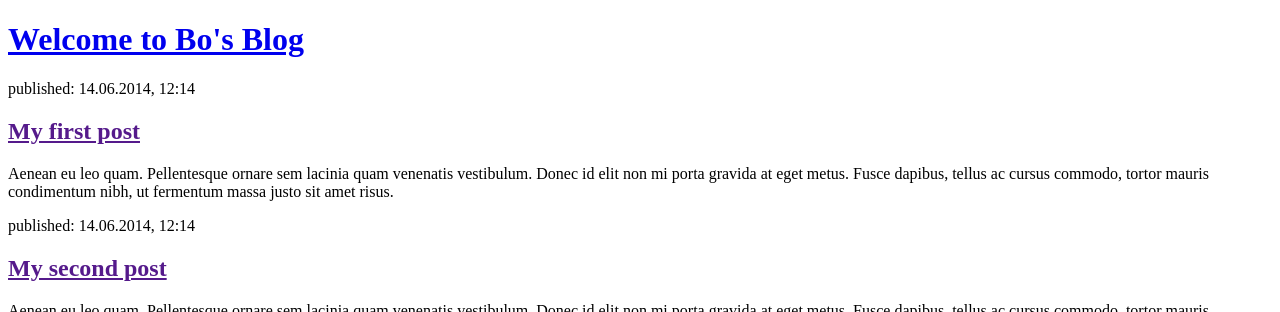
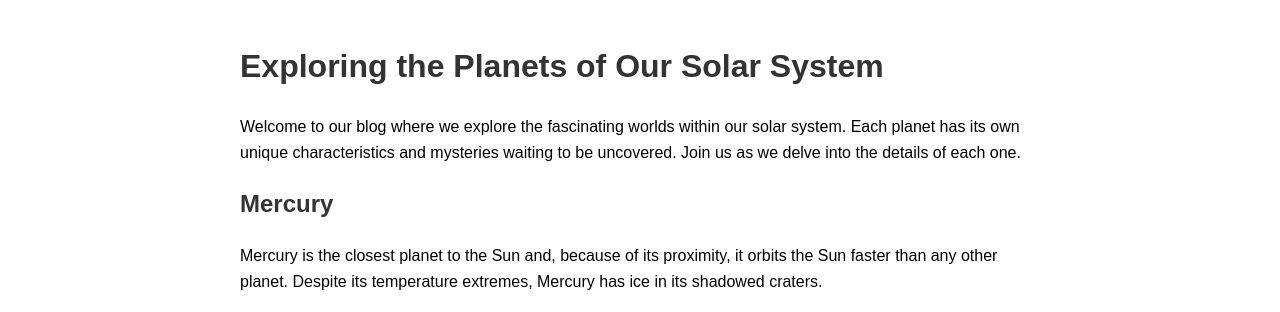
Before and after one commit to WangBo-YL/django, a Django app: page / in a window 1280 px wide. Shown: the top 312 px of the page. Run offline with Django 3.2, Linux system fonts and the light colour scheme.

Commit message:
update html

```diff
--- a/blog/templates/blog/post_list.html
+++ b/blog/templates/blog/post_list.html
@@ -1,22 +1,69 @@
 <!DOCTYPE html>
-<html>
-    <head>
-        <title>Bo's Blog</title>
-    </head>
-    <body>
-        <header>
-            <h1><a href="/">Welcome to Bo's Blog</a></h1>
-        </header>
-        <article>
-            <time>published: 14.06.2014, 12:14</time>
-            <h2><a href="">My first post</a></h2>
-            <p>Aenean eu leo quam. Pellentesque ornare sem lacinia quam venenatis vestibulum. Donec id elit non mi porta gravida at eget metus. Fusce dapibus, tellus ac cursus commodo, tortor mauris condimentum nibh, ut fermentum massa justo sit amet risus.</p>
-        </article>
+<html lang="en">
+<head>
+    <meta charset="UTF-8">
+    <meta name="viewport" content="width=device-width, initial-scale=1.0">
+    <title>Exploring the Planets of Our Solar System</title>
+    <style>
+        body {
+            font-family: Arial, sans-serif;
+            margin: 0;
+            padding: 0;
+            line-height: 1.6;
+        }
+        .container {
+            max-width: 800px;
+            margin: auto;
+            padding: 20px;
+        }
+        h1, h2 {
+            color: #333;
+        }
+        p, img {
+            margin: 10px 0;
+        }
+        img {
+            max-width: 100%;
+            height: auto;
+        }
+    </style>
+</head>
+<body>
+    <div class="container">
+        <h1>Exploring the Planets of Our Solar System</h1>
+        <p>Welcome to our blog where we explore the fascinating worlds within our solar system. Each planet has its own unique characteristics and mysteries waiting to be uncovered. Join us as we delve into the details of each one.</p>
 
-        <article>
-            <time>published: 14.06.2014, 12:14</time>
-            <h2><a href="">My second post</a></h2>
-            <p>Aenean eu leo quam. Pellentesque ornare sem lacinia quam venenatis vestibulum. Donec id elit non mi porta gravida at eget metus. Fusce dapibus, tellus ac cursus commodo, tortor mauris condimentum nibh, ut f.</p>
-        </article>
-    </body>
+        <h2>Mercury</h2>
+        <p>Mercury is the closest planet to the Sun and, because of its proximity, it orbits the Sun faster than any other planet. Despite its temperature extremes, Mercury has ice in its shadowed craters.</p>
+        <img src="your-image-source-here.jpg" alt="Mercury" />
+
+        <h2>Venus</h2>
+        <p>Venus is often called Earth's sister planet due to their similar size and composition. However, its thick, toxic atmosphere and extreme surface temperatures make it a very different world.</p>
+        <img src="your-image-source-here.jpg" alt="Venus" />
+
+        <h2>Earth</h2>
+        <p>Our home planet, Earth, is the only planet in our solar system known to harbor life. It has a diverse environment and climate that supports a wide range of life forms.</p>
+        <img src="your-image-source-here.jpg" alt="Earth" />
+
+        <h2>Mars</h2>
+        <p>Mars, known as the Red Planet, intrigues scientists with the possibility of water beneath its surface and its potential for past or present life.</p>
+        <img src="your-image-source-here.jpg" alt="Mars" />
+
+        <h2>Jupiter</h2>
+        <p>Jupiter is the largest planet in our solar system. Its Great Red Spot, a giant storm larger than Earth, has raged for hundreds of years.</p>
+        <img src="your-image-source-here.jpg" alt="Jupiter" />
+
+        <h2>Saturn</h2>
+        <p>Saturn is most well-known for its stunning ring system. These rings are made up of ice, rock, and dust particles that orbit the planet.</p>
+        <img src="your-image-source-here.jpg" alt="Saturn" />
+
+        <h2>Uranus</h2>
+        <p>Uranus is unique for its tilted axis, which causes it to spin on its side. This leads to extreme seasons lasting over 20 years.</p>
+        <img src="your-image-source-here.jpg" alt="Uranus" />
+
+        <h2>Neptune</h2>
+        <p>Neptune, the farthest known planet from the Sun, is known for its striking blue color, attributed to the methane in its atmosphere.</p>
+        <img src="your-image-source-here.jpg" alt="Neptune" />
+    </div>
+</body>
 </html>
```
